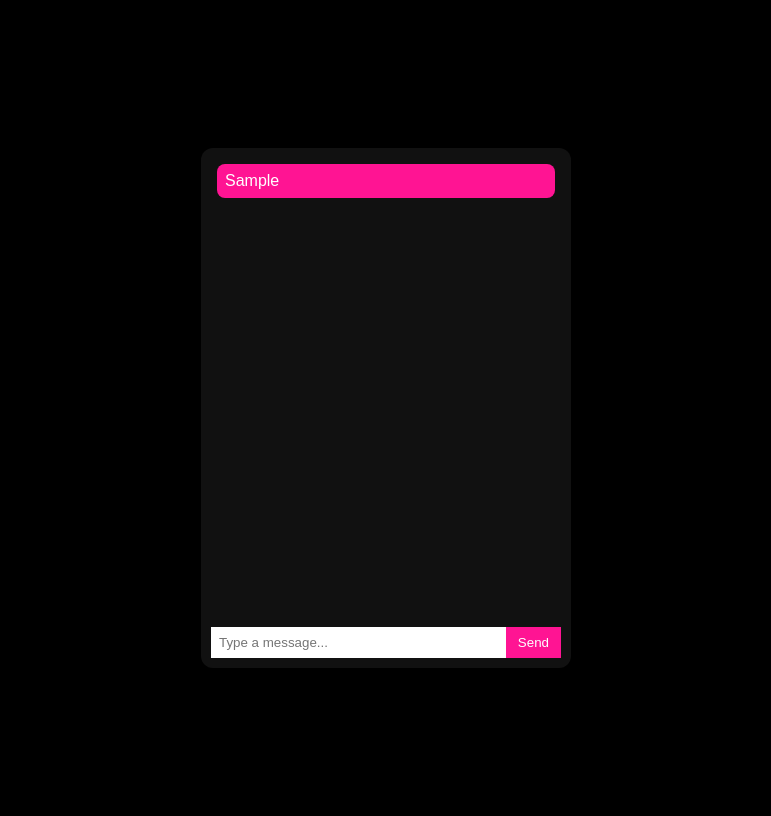
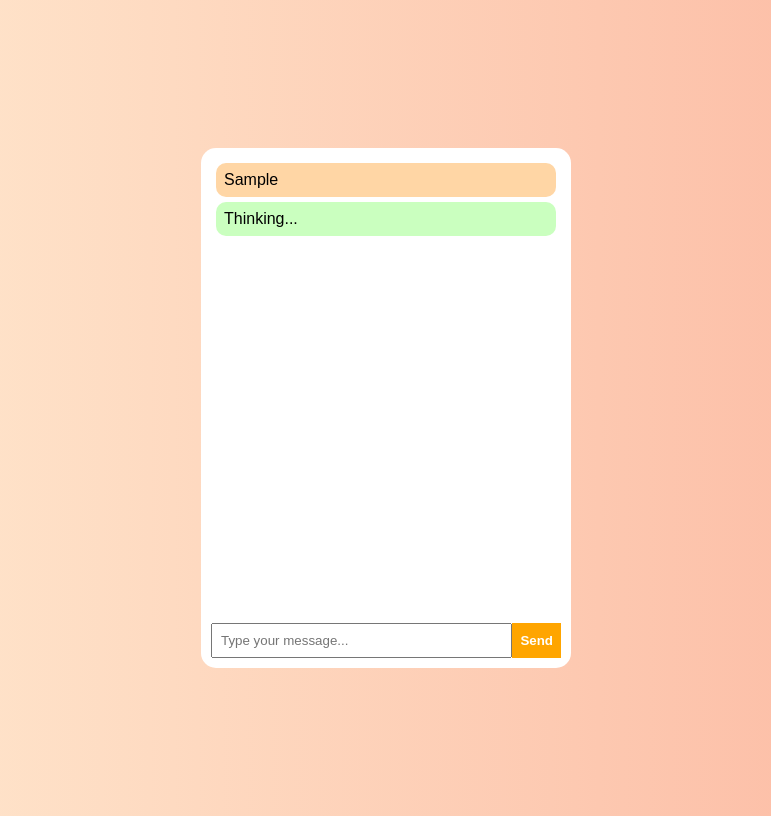
Before and after one commit to manideekshith2012/calm-mind-bot-, a website: page index.html in a window 1280 px wide. Both pictures are taken after typing "Sample" into the empty fields and a click on the button "Send". Shown: the whole page, without its empty margins (254-1025 px from the left). Drawn offline with Linux system fonts and the light colour scheme; no server answers.

Commit message:
Update index.html

```diff
--- a/index.html
+++ b/index.html
@@ -1,27 +1,25 @@
 <!DOCTYPE html>
 <html>
 <head>
-  <title>AI Chatbot</title>
-
+  <title>Calm Mind Bot</title>
   <style>
     body {
-      background: black;
       font-family: Arial;
-      color: white;
+      background: linear-gradient(to right, #ffecd2, #fcb69f);
       display: flex;
       justify-content: center;
       align-items: center;
       height: 100vh;
     }
 
-    #chat {
+    #chatbox {
       width: 350px;
       height: 500px;
-      background: #111;
-      border-radius: 12px;
+      background: white;
+      border-radius: 15px;
+      padding: 10px;
       display: flex;
       flex-direction: column;
-      padding: 10px;
     }
 
     #messages {
@@ -32,48 +30,45 @@
 
     .msg {
       padding: 8px;
-      margin: 6px;
-      border-radius: 8px;
+      margin: 5px;
+      border-radius: 10px;
     }
 
     .user {
-      background: #ff1493;
+      background: #ffd6a5;
       align-self: flex-end;
     }
 
     .bot {
-      background: #333;
+      background: #caffbf;
       align-self: flex-start;
     }
 
-    #inputBox {
+    #inputArea {
       display: flex;
     }
 
     input {
       flex: 1;
       padding: 8px;
-      border: none;
-      outline: none;
     }
 
     button {
-      background: #ff1493;
+      padding: 8px;
+      background: orange;
       border: none;
       color: white;
-      padding: 8px 12px;
-      cursor: pointer;
+      font-weight: bold;
     }
   </style>
 </head>
-
 <body>
 
-<div id="chat">
+<div id="chatbox">
   <div id="messages"></div>
 
-  <div id="inputBox">
-    <input id="input" placeholder="Type a message..." />
+  <div id="inputArea">
+    <input id="input" placeholder="Type your message..." />
     <button onclick="sendMessage()">Send</button>
   </div>
 </div>
@@ -91,11 +86,12 @@ function addMessage(text, cls) {
 async function sendMessage() {
   const input = document.getElementById("input");
   const text = input.value;
-
   if (!text) return;
 
   addMessage(text, "user");
   input.value = "";
+
+  addMessage("Thinking...", "bot");
 
   const res = await fetch(serverURL, {
     method: "POST",
@@ -106,7 +102,14 @@ async function sendMessage() {
   });
 
   const data = await res.json();
-  addMessage(data.reply, "bot");
+
+  document.getElementById("messages").lastChild.remove();
+
+  if (data.reply) {
+    addMessage(data.reply, "bot");
+  } else {
+    addMessage("No reply from AI", "bot");
+  }
 }
 </script>
 
```
